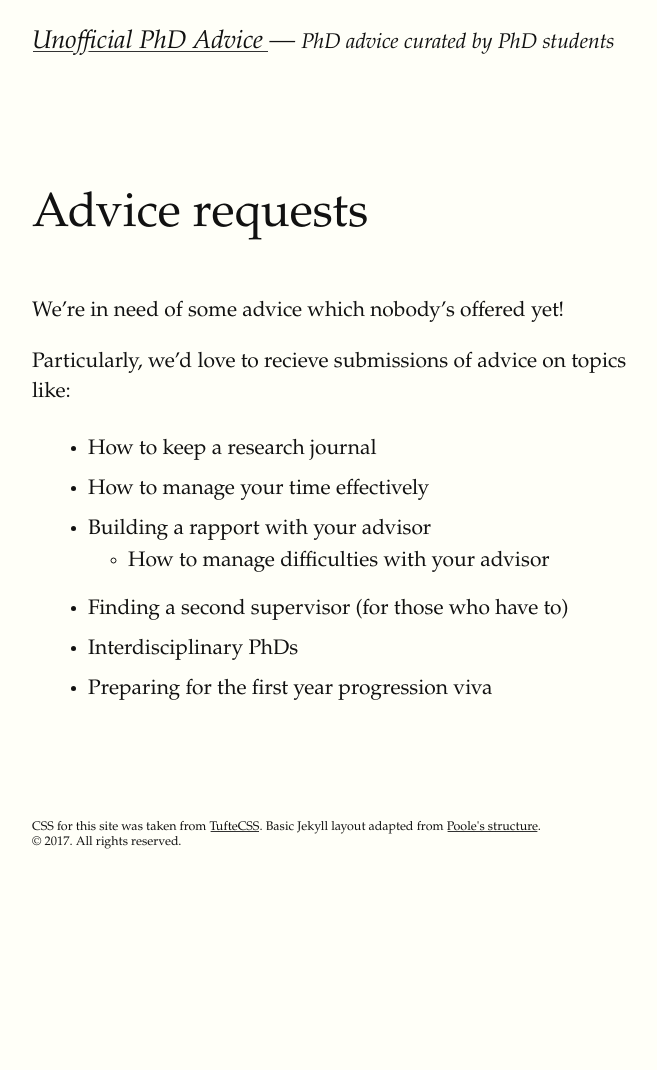
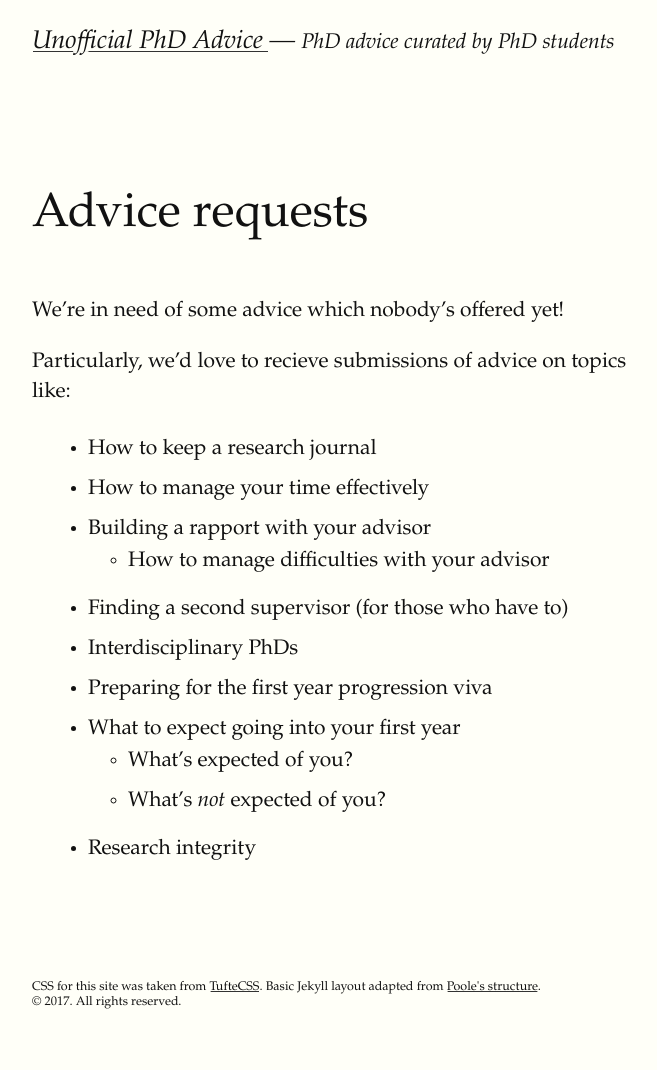
Before and after one commit to Unofficial-Glasgow-PhD/unofficial-advice, a Jekyll site: the page built from advice_sought.md, in a window 1280 px wide. Shown: the whole page, without its empty margins (128-785 px from the left). Built offline with Jekyll 4.4.1, drawn with Linux system fonts in a browser that asks for light colours; some web fonts are replaced; before the commit the page ends 910 px from its top, so only the background shows below that.

Commit message:
Added research integrity to advice sought

```diff
--- a/advice_sought.md
+++ b/advice_sought.md
@@ -17,3 +17,7 @@ Particularly, we'd love to recieve submissions of advice on topics like:
 * Finding a second supervisor (for those who have to)
 * Interdisciplinary PhDs
 * Preparing for the first year progression viva
+* What to expect going into your first year
+    * What's expected of you?
+    * What's *not* expected of you?
+* Research integrity
```
